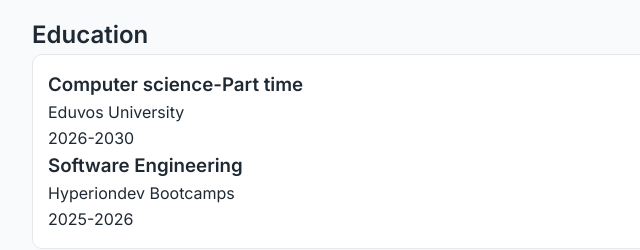
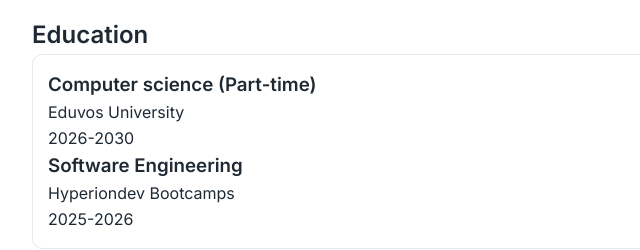
Before and after one commit to ndiitwanisimnikiwe2-collab/MyCV, a plain HTML site: page index.html in a window 1280 px wide. Shown: the part 893-1143 px from the top of the page, 178-818 px from the left. Drawn offline with Linux system fonts and the light colour scheme.

Commit message:
task 1 submission

```diff
--- a/index.html
+++ b/index.html
@@ -55,7 +55,7 @@
     <section id="education" class="container">
         <h2>Education</h2>
         <div class="card">
-            <h3>Computer science-Part time</h3>
+            <h3>Computer science (Part-time)</h3>
             <p>Eduvos University</p>
             <span>2026-2030</span>
 
--- a/style.css
+++ b/style.css
@@ -7,7 +7,7 @@
 
 body {
     font-family: 'Inter', sans-serif;
-    background: #f9fafb;
+    background: white;
     color: #1f2933;
     line-height: 1.6;
 }
```
Also changed, not shown: website _screenshot.png (added), 1 other file.
